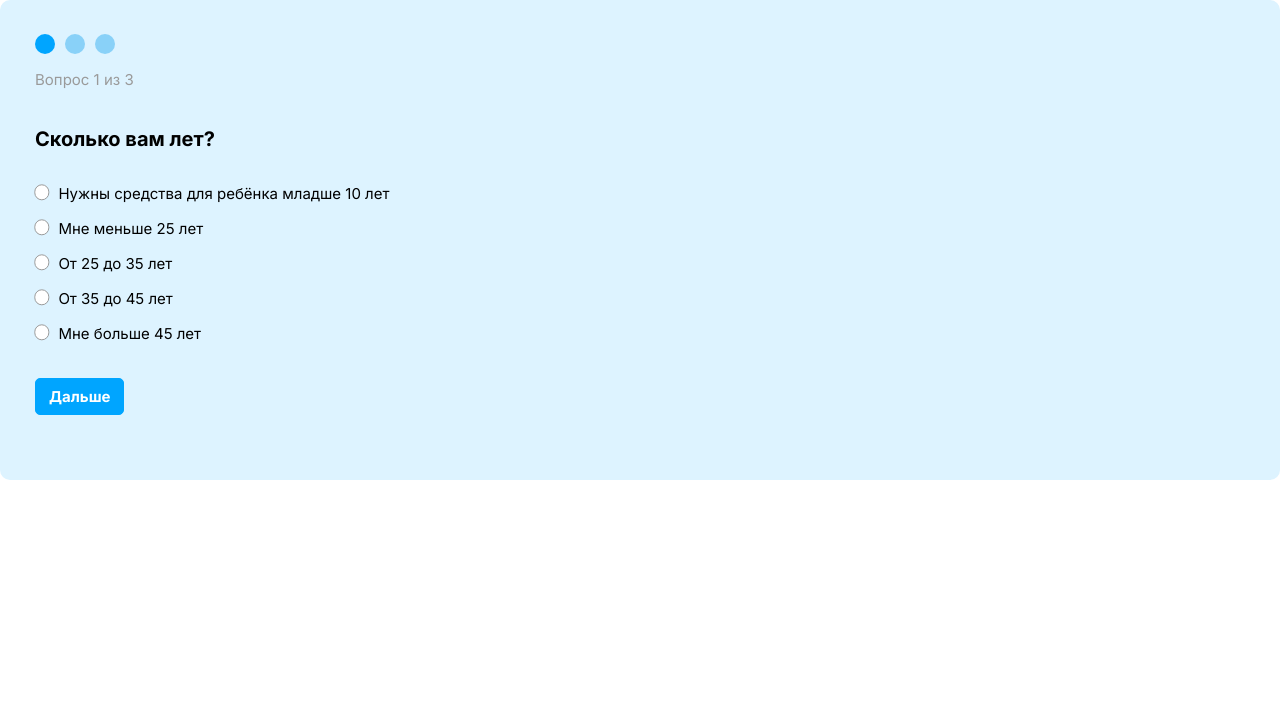
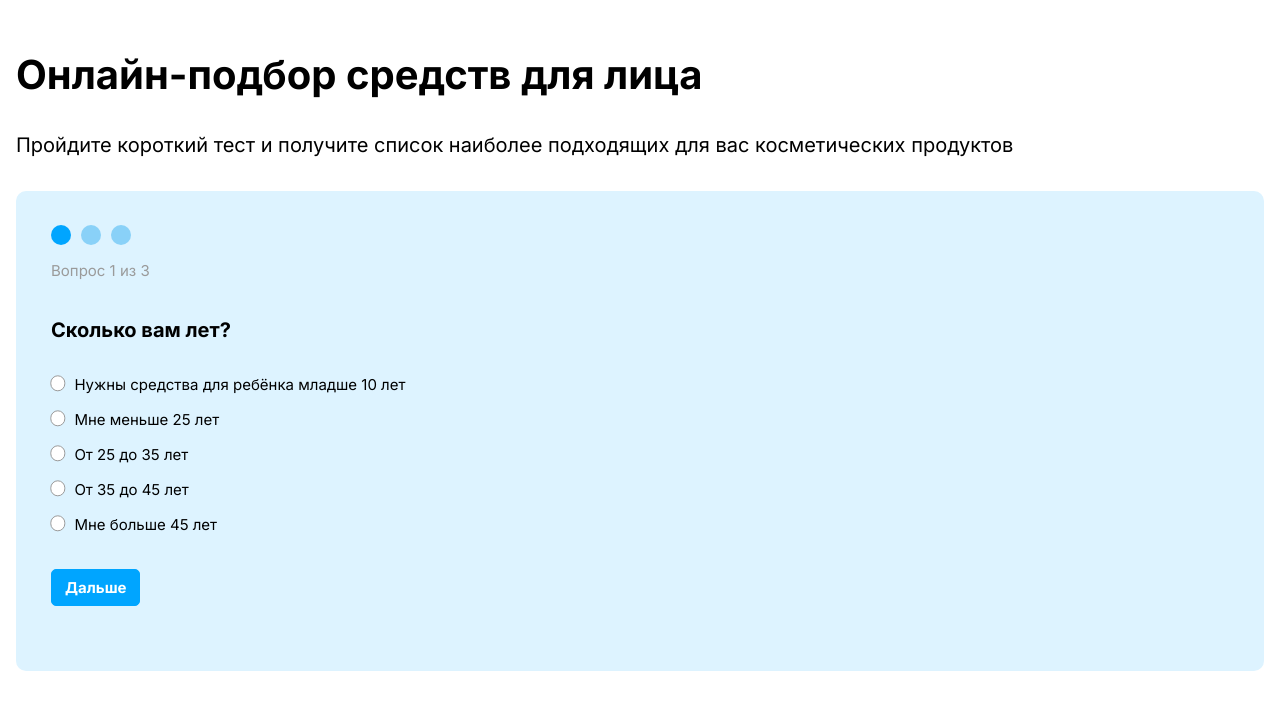
Before and after one commit to Alexandra789/quiz, a React (Create React App) app: page / in a window 1280 px wide. Shown: the top 710 px of the page. Built offline with nearby package versions, Linux system fonts and the light colour scheme.

Commit message:
implement state with show results

```diff
--- a/src/components/Header/Header.jsx
+++ b/src/components/Header/Header.jsx
@@ -1,11 +1,13 @@
 import './Header.css';
 
-export const Header = () => {
+export const Header = (props) => {
+    const {currentQuestion, totalQuestions} = props;
+    const title = currentQuestion > totalQuestions ? "Результат" : "Онлайн-подбор средств для лица";
+    const subtitle = currentQuestion > totalQuestions ? "Мы подобрали для вас наиболее подходящие средства" : "Пройдите короткий тест и получите список наиболее подходящих для вас косметических продуктов";
     return (
-        <header className="header">
-            <h1 className="header__title">Онлайн-подбор средств для лица</h1>
-            <p className="header__subtitle">Пройдите короткий тест и получите список наиболее подходящих для вас
-                косметических продуктов</p>
-        </header>
+        <div className="header">
+            <h1 className="header__title">{title}</h1>
+            <p className="header__subtitle">{subtitle}</p>
+        </div>
     )
 }
--- a/src/components/Question/Question.jsx
+++ b/src/components/Question/Question.jsx
@@ -57,6 +57,7 @@ export const Question = (props) => {
                     ))
                 }
             </ul>
+            <div className="buttons-wrapper">
                 {currentQuestion > 1 ?
                     <button className="btn btn-white prev-question-btn" type="button"
                             onClick={getPrevQuestion}>Назад</button> : ''
@@ -65,6 +66,7 @@ export const Question = (props) => {
                         type={currentQuestion === 4 ? "submit" : "button"}
                         onClick={getNextQuestion}
                 >{currentQuestion === 3 ? "Узнать результаты" : "Дальше"}</button>
+            </div>
         </form>
     )
 }
--- a/src/components/QuestionsArea/QuestionsArea.jsx
+++ b/src/components/QuestionsArea/QuestionsArea.jsx
@@ -5,11 +5,16 @@ import './QuestionsArea.css';
 import {questions} from '../../store/questions';
 import {Counter} from "../Counter";
 import {Question} from "../Question";
+import {Products} from "../Products";
+import {Header} from "../Header";
 
 export const QuestionsArea = () => {
     const [currentQuestion, setCurrentQuestion] = useState(1)
+    const totalQuestions = questions.length;
 
     return (
+        <div className="container">
+            <Header currentQuestion={currentQuestion} totalQuestions={totalQuestions}/>
             <div className="questions-area">
                 {currentQuestion <= questions.length ?
                     <div className="questions-area-wrapper">
@@ -17,6 +22,10 @@ export const QuestionsArea = () => {
                         <Question currentQuestion={currentQuestion} setCurrentQuestion={setCurrentQuestion}
                                   questions={questions}/>
                     </div> : ''}
+                {currentQuestion > questions.length ?
+                    <Products/> : ''
+                }
+            </div>
         </div>
     )
 }
```
Lines whose indentation alone changed are shown as unchanged.
